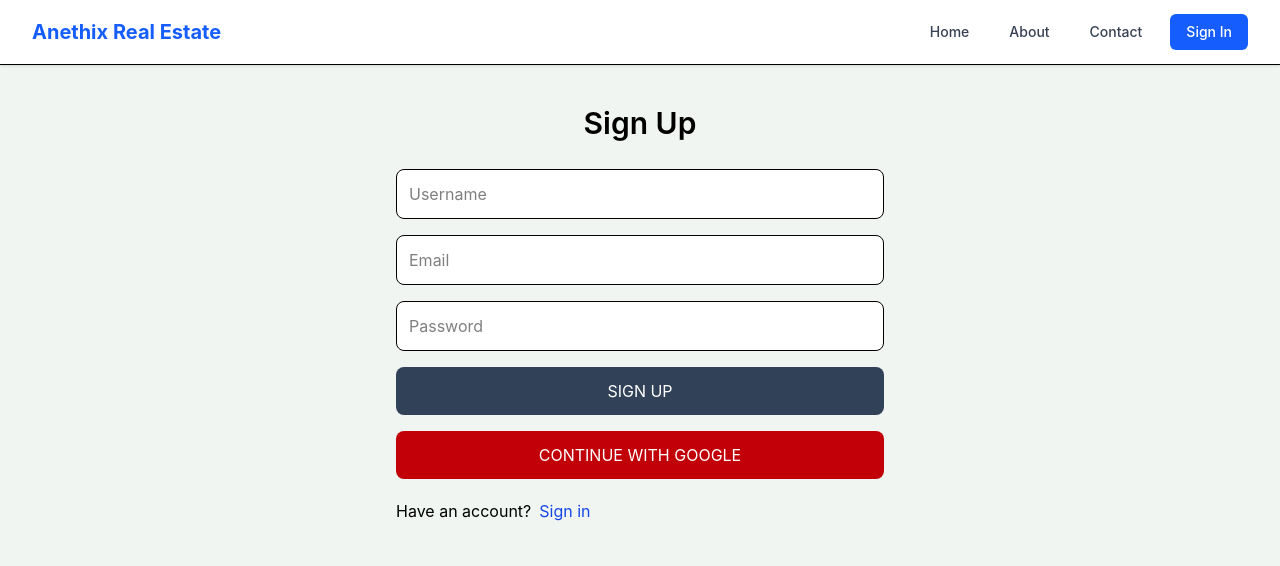
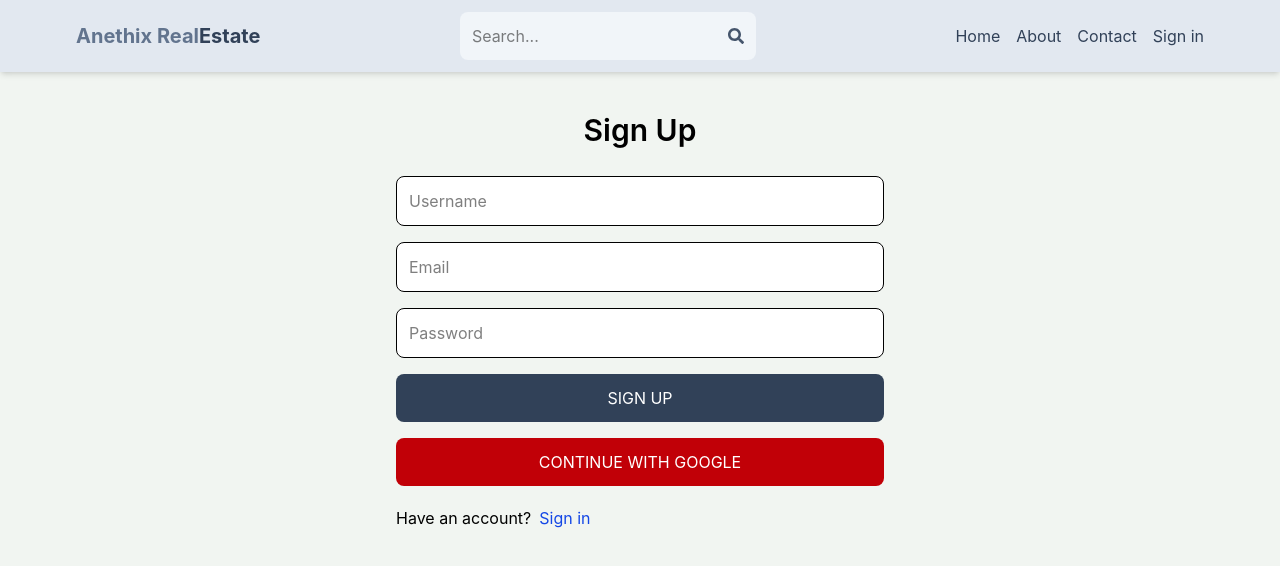
Before and after one commit to MasterchiefSameer/Anethix_Intern_Real_Estate_Website_1, a React (Vite) app in the folder client/: page /sign-up in a window 1280 px wide. Shown: the top 566 px of the page. Built offline with nearby package versions, Linux system fonts and the light colour scheme; no server answers.

Commit message:
Complete profile page UI

```diff
--- a/client/package.json
+++ b/client/package.json
@@ -21,6 +21,7 @@
     "postcss": "^8.5.17",
     "react": "^19.2.7",
     "react-dom": "^19.2.7",
+    "react-icons": "^5.7.0",
     "react-redux": "^9.3.0",
     "react-router-dom": "^7.18.1",
     "redux-persist": "^6.0.0",
--- a/client/src/App.jsx
+++ b/client/src/App.jsx
@@ -6,14 +6,17 @@
 import React from 'react'
 import { BrowserRouter, Routes, Route } from 'react-router-dom'
 import { Toaster } from 'sonner'
-import Home from './pages/Customer/Home'
+import Home from './components/Home'
 import About from './pages/Customer/About'
-import Contact from './pages/Customer/Contact'
+import Contact from './components/Contact'
+import Profile from './pages/Customer/Profile.jsx'
 // import Login from './pages/Customer/Login'
 import SignIn from './pages/Auth/SignIn'
 // import Register from './pages/Customer/Register'
 import SignUp from './pages/Auth/SignUp'
-import Header from './components/Header'
+// import Header from './components/Header'
+import Header1 from './components/Header1'
+import PrivateRoute from './components/PrivateRoute'
 
 /**
  * Component: App
@@ -23,7 +26,7 @@ const App = () => {
   return (
     <BrowserRouter>
       <Toaster position="top-right" />
-      <Header />
+      <Header1 />
       <Routes>
         <Route path='/' element={<Home />} />
         <Route path='/about' element={<About />} />
@@ -31,6 +34,9 @@ const App = () => {
         {/* <Route path='/login' element={<Login />} /> */}
         <Route path='/sign-in' element={<SignIn />} />
         <Route path='/sign-up' element={<SignUp />} />
+        <Route element={<PrivateRoute />}>
+          <Route path='/profile' element={<Profile />} />
+        </Route>
       </Routes>
     </BrowserRouter>
   )
--- /dev/null
+++ b/client/src/components/Contact.jsx
@@ -0,0 +1,20 @@
+/**
+ * File: Contact.jsx
+ * Description: Page for users to contact the real estate company.
+ */
+
+import React from 'react'
+
+/**
+ * Component: Contact
+ * Description: Renders the contact form and company contact information.
+ */
+const Contact = () => {
+  return (
+    <div className="p-8">
+        <h1 className="text-3xl font-bold">Contact Page</h1>
+    </div>
+  )
+}
+
+export default Contact
--- /dev/null
+++ b/client/src/components/Header1.jsx
@@ -0,0 +1,80 @@
+import { FaSearch } from 'react-icons/fa';
+import { Link, useNavigate } from 'react-router-dom';
+import { useSelector } from 'react-redux';
+import { useEffect, useState } from 'react';
+
+export default function Header() {
+  const { currentUser } = useSelector((state) => state.user);
+  const [searchTerm, setSearchTerm] = useState('');
+  const navigate = useNavigate();
+  const handleSubmit = (e) => {
+    e.preventDefault();
+    const urlParams = new URLSearchParams(window.location.search);
+    urlParams.set('searchTerm', searchTerm);
+    const searchQuery = urlParams.toString();
+    navigate(`/search?${searchQuery}`);
+  };
+
+  useEffect(() => {
+    const urlParams = new URLSearchParams(location.search);
+    const searchTermFromUrl = urlParams.get('searchTerm');
+    if (searchTermFromUrl) {
+      setSearchTerm(searchTermFromUrl);
+    }
+  }, [location.search]);
+  return (
+    <header className='bg-slate-200 shadow-md'>
+      <div className='flex justify-between items-center max-w-6xl mx-auto p-3'>
+        <Link to='/'>
+          <h1 className='font-bold text-sm sm:text-xl flex flex-wrap'>
+            <span className='text-slate-500'>Anethix Real </span>
+            <span className='text-slate-700'> Estate</span>
+          </h1>
+        </Link>
+        <form
+          onSubmit={handleSubmit}
+          className='bg-slate-100 p-3 rounded-lg flex items-center'
+        >
+          <input
+            type='text'
+            placeholder='Search...'
+            className='bg-transparent focus:outline-none w-24 sm:w-64'
+            value={searchTerm}
+            onChange={(e) => setSearchTerm(e.target.value)}
+          />
+          <button>
+            <FaSearch className='text-slate-600' />
+          </button>
+        </form>
+        <ul className='flex gap-4'>
+          <Link to='/'>
+            <li className='hidden sm:inline text-slate-700 hover:underline'>
+              Home
+            </li>
+          </Link>
+          <Link to='/about'>
+            <li className='hidden sm:inline text-slate-700 hover:underline'>
+              About
+            </li>
+          </Link>
+          <Link to='/contact'>
+            <li className='hidden sm:inline text-slate-700 hover:underline'>
+              Contact
+            </li>
+          </Link>
+          <Link to='/profile'>
+            {currentUser ? (
+              <img
+                className='rounded-full h-7 w-7 object-cover'
+                src={currentUser.avatar}
+                alt='profile'
+              />
+            ) : (
+              <li className=' text-slate-700 hover:underline'> Sign in</li>
+            )}
+          </Link>
+        </ul>
+      </div>
+    </header>
+  );
+}
--- /dev/null
+++ b/client/src/components/Home.jsx
@@ -0,0 +1,20 @@
+/**
+ * File: Home.jsx
+ * Description: The main landing page for the application.
+ */
+
+import React from 'react'
+
+/**
+ * Component: Home
+ * Description: Renders the home page content including featured properties and search.
+ */
+const Home = () => {
+  return (
+    <div className="p-8">
+        <h1 className="text-3xl font-bold">Home Page</h1>
+    </div>
+  )
+}
+
+export default Home
--- /dev/null
+++ b/client/src/components/PrivateRoute.jsx
@@ -0,0 +1,11 @@
+import { useSelector } from "react-redux"
+import { Outlet, Navigate } from "react-router-dom";
+
+const PrivateRoute = () => {
+  const { currentUser } = useSelector((state) => state.user);
+  return (
+    currentUser ? <Outlet /> : <Navigate to="/sign-in" />
+  )
+}
+
+export default PrivateRoute
--- /dev/null
+++ b/client/src/pages/Customer/Profile.jsx
@@ -0,0 +1,43 @@
+import React from 'react'
+import { useSelector } from 'react-redux'
+
+const Profile = () => {
+    const { currentUser } = useSelector((state) => state.user)
+    return (
+        <div className='p-3 max-w-lg mx-auto'>
+            <h1 className='text-3xl font-semibold text-center my-7'>
+                Profile</h1>
+            <form className='flex flex-col items-center gap-4'>
+                <img src={currentUser.avatar} alt="profile"
+                    className='rounded-full h-24 w-24 object-cover cursor-pointer
+        self-center mt-2'/>
+                <input
+                    type="text"
+                    placeholder='Username'
+                    id='username'
+                    className='border p-3 rounded-lg bg-white w-full ' />
+
+                <input
+                    type="text"
+                    placeholder='Email'
+                    id='email'
+                    className='border p-3 rounded-lg bg-white w-full' />
+
+                <input
+                    type="password"
+                    placeholder='Password'
+                    id='password'
+                    className='border p-3 rounded-lg bg-white w-full' />
+
+                <button className='bg-slate-700 text-white p-3 rounded-lg uppercase hover:opacity-95
+        disabled:opacity-80 transition duration-300'>Update</button>
+            </form>
+            <div className='flex justify-between mt-5'>
+                <span className='text-red-700 cursor-pointer'>Delete account</span>
+                <span className='text-red-700 cursor-pointer'>Sign out</span>
+            </div>
+        </div>
+    )
+}
+
+export default Profile
--- a/client/src/redux/user/userSlice.js
+++ b/client/src/redux/user/userSlice.js
@@ -1,9 +1,9 @@
 import { createSlice } from '@reduxjs/toolkit';
 
 const initialState = {
-  currentUser: null,
-  error: null,
-  loading: false,
+  currentUser: null, // Becomes an object containing user details (username, email, avatar, etc.) when logged in
+  error: null, // Stores any sign-in error messages if authentication fails
+  loading: false, // A boolean tracking if a login request is currently pending
 };
 
 const userSlice = createSlice({
```
Also changed, not shown: 1 other file (tests, documents, lock files or other folders).
